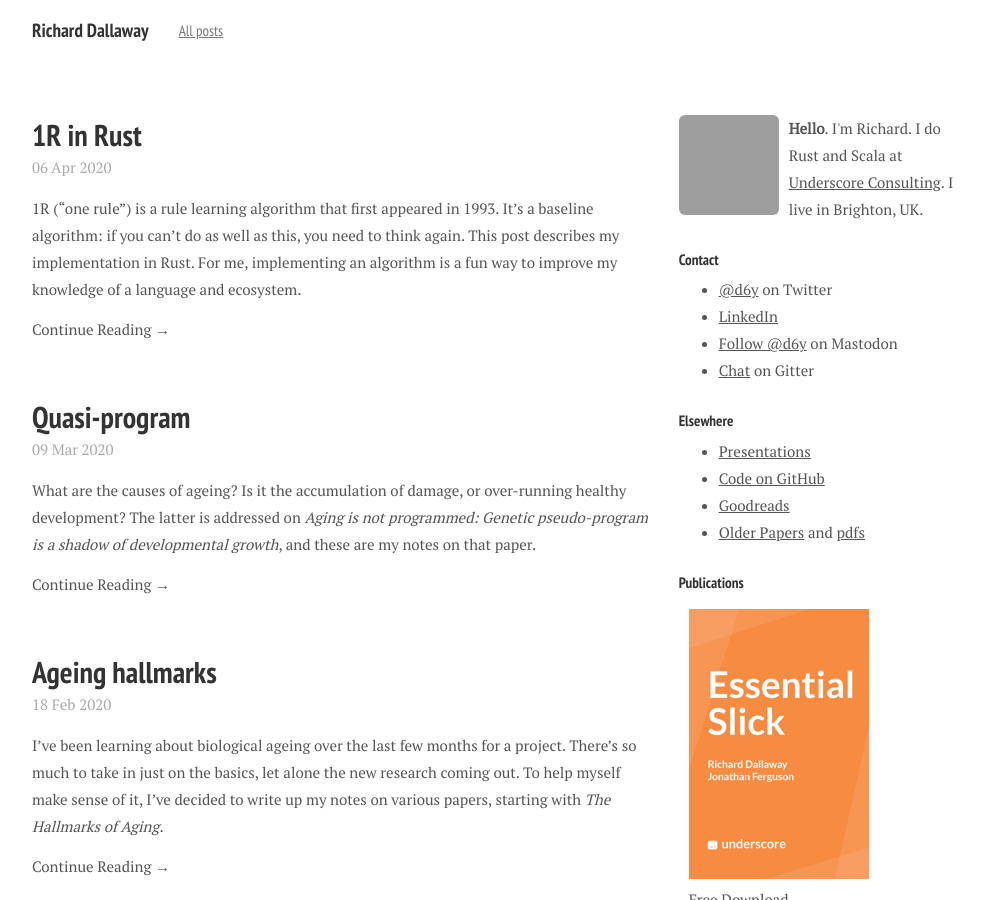
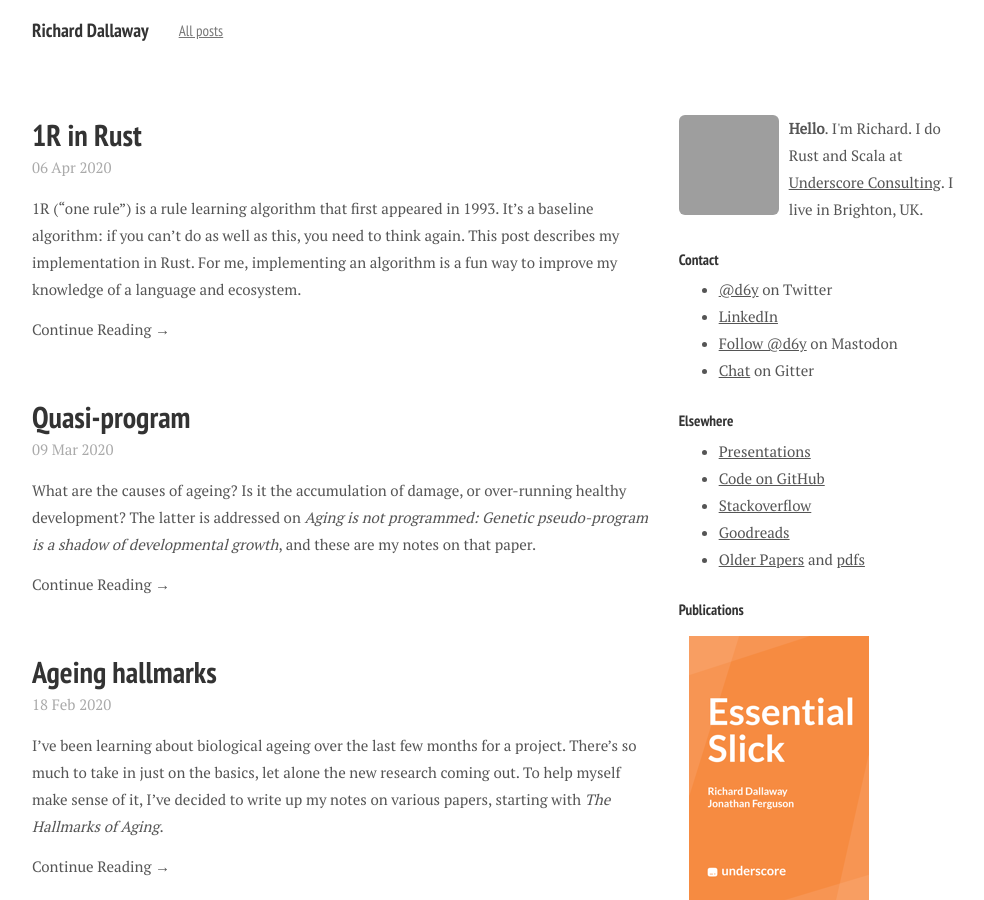
Before and after one commit to d6y/richard.dallaway.com, a Jekyll site: the page built from index.html, in a window 1280 px wide and 900 px high, cut to the strip 0-900 px from the top of the window. Shown: the whole strip, without its empty margins (138-1122 px from the left). Built offline with Jekyll 4.4.1, drawn with Linux system fonts in a browser that asks for light colours; nearby versions of some CDN libraries; some web fonts are replaced; grey boxes are pictures that could not be loaded.

Commit message:
added so

```diff
--- a/_includes/sidebar.html
+++ b/_includes/sidebar.html
@@ -25,6 +25,7 @@
 <ul>
   <li><a href="https://speakerdeck.com/d6y">Presentations</a></li>
   <li><a href="https://github.com/d6y">Code on GitHub</a></li>
+  <li><a href="https://stackoverflow.com/users/story/154248?view=Timeline">Stackoverflow</a></li>
   <li><a href="https://www.goodreads.com/review/list/4761202-richard?shelf=currently-reading">Goodreads</a></li>
   <li><a href="https://scholar.google.co.uk/citations?hl=en&user=jtH4v_sAAAAJ&view_op=list_works">Older Papers</a> and <a href="/pdf/">pdfs</a></li>
 </ul>
```
